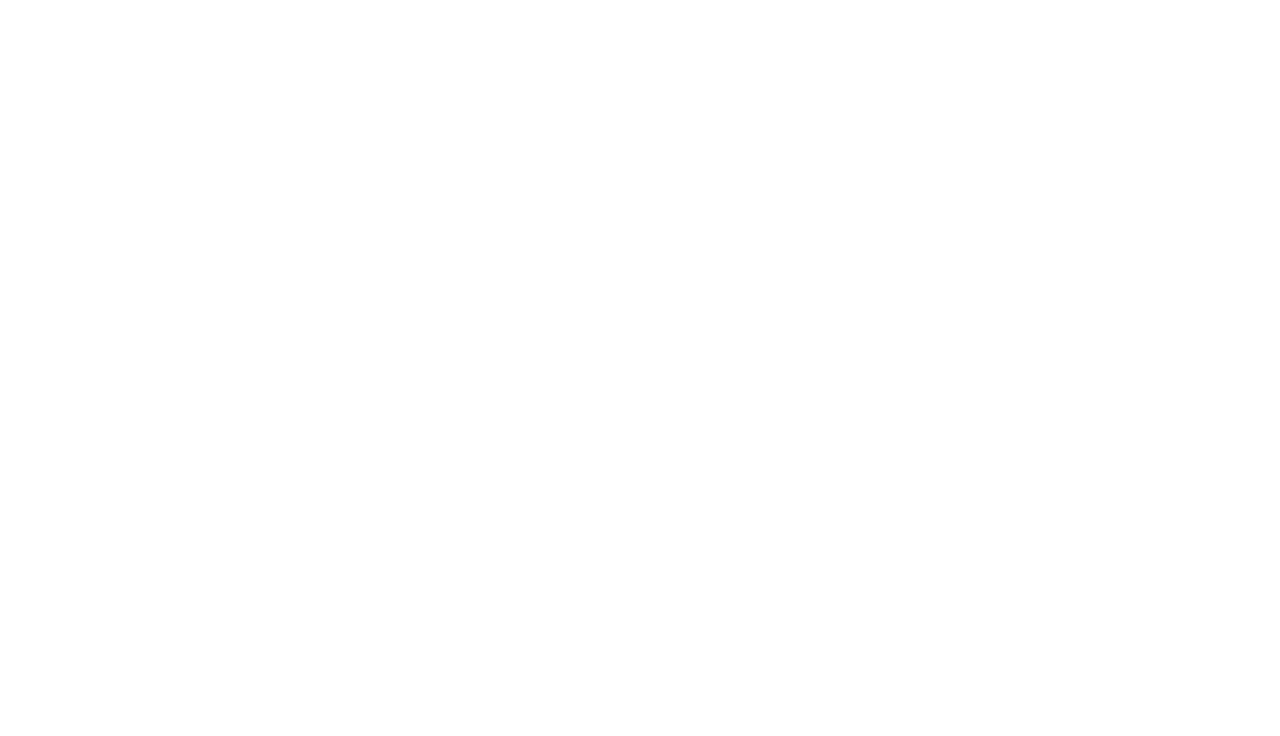
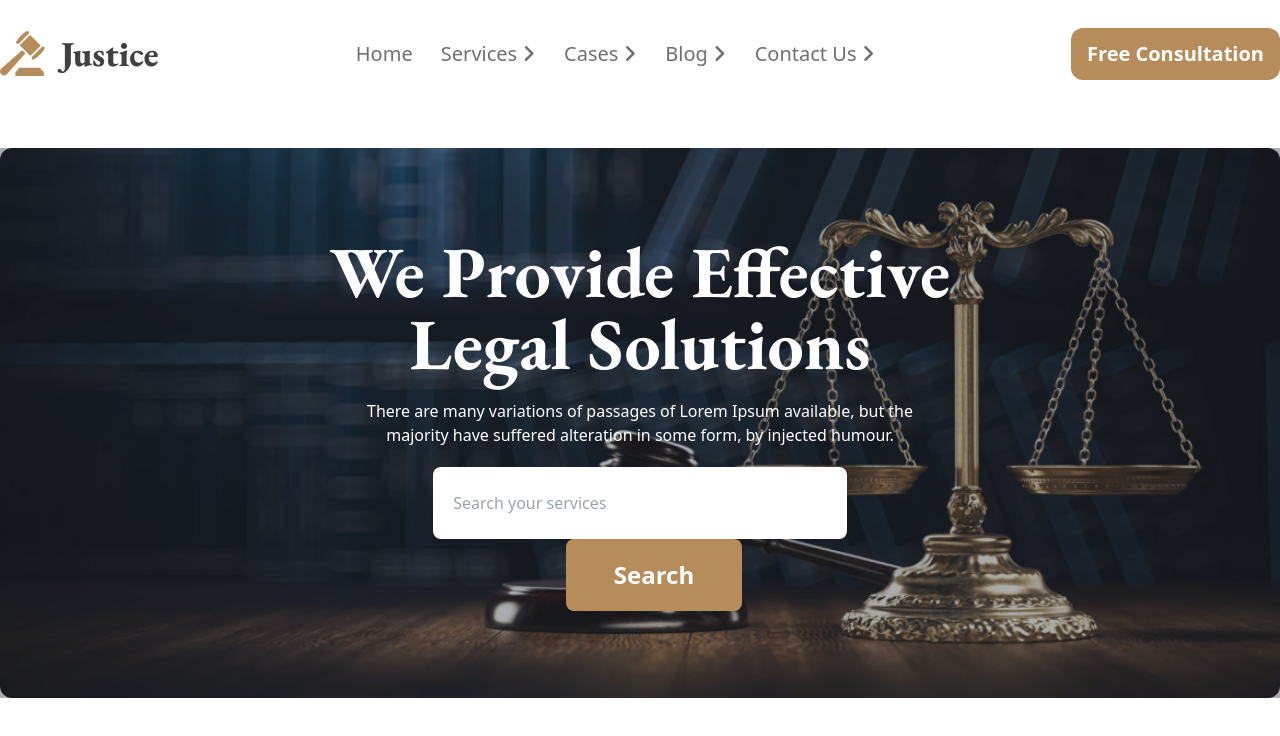
Before and after one commit to Asrafpavel/legal-solution-daisyui-practice, a plain HTML site: page index.html in a window 1280 px wide. Drawn offline with nearby package versions, Linux system fonts and the light colour scheme.

Commit message:
header added

```diff
--- a/index.html
+++ b/index.html
@@ -1,11 +1,102 @@
 <!DOCTYPE html>
-<html lang="en">
+<html data-theme="light" lang="en">
 <head>
     <meta charset="UTF-8">
     <meta name="viewport" content="width=device-width, initial-scale=1.0">
-    <title>Document</title>
+    <title>Legal solution website</title>
+
+    <!-- daisyui sources  -->
+    <link href="https://cdn.jsdelivr.net/npm/daisyui@4.12.10/dist/full.min.css" rel="stylesheet" type="text/css" />
+    <script src="https://cdn.tailwindcss.com"></script>
+
+    <!-- tailwind custom styles -->
+    <script>
+        tailwind.config = {
+          theme: {
+            extend: {
+              colors: {
+                'primary-color': '#414040',
+                'secondary-color': '#707070',
+                'btn-color': '#B68C5A',
+              }
+            }
+          }
+        }
+    </script>
+
+    <!-- google font  -->
+    <link rel="preconnect" href="https://fonts.googleapis.com">
+    <link rel="preconnect" href="https://fonts.gstatic.com" crossorigin>
+    <link href="https://fonts.googleapis.com/css2?family=EB+Garamond:ital,wght@0,400..800;1,400..800&family=Poppins:wght@200;300;400;500;600;700;800;900&display=swap" rel="stylesheet">
+
+    <!-- font awesome  -->
+    <script src="https://kit.fontawesome.com/6728511479.js" crossorigin="anonymous"></script>
+
+    <style>
+        .poppins-font{
+            font-family: "Poppins", sans-serif;
+
+        }
+        .eb-garamond{
+            font-family: "EB Garamond", serif;
+
+        }
+
+    </style>
+
+
+
+
 </head>
 <body>
+    <header class="container mx-auto">
+        <nav class=" text-secondary-color mb-10">
+            <div class=" flex gap-8 flex-col sm:flex-row items-center justify-between py-7 px-5 md:px-0">
+                <div class="block">
+                  <img class="" src="images/logo2.png" alt="">
+                </div>
+                <div class="space-x-6 font-medium ">
+                  <a class=" text-xl">Home</a>
+                  <a class=" text-xl">Services
+                    <i class="fa-solid fa-angle-right"></i>
+                  </a>
+                  <a class=" text-xl"> Cases
+                    <i class="fa-solid fa-angle-right"></i>
+                  </a>
+                  <a class=" text-xl">Blog
+                    <i class="fa-solid fa-angle-right"></i>
+                  </a>
+                  <a class=" text-xl"> Contact Us
+                    <i class="fa-solid fa-angle-right"></i>
+                  </a>
+
+                </div>
+                <div class="shrink-0">
+                    <button class="py-3 font-semibold px-4 rounded-xl text-xl bg-btn-color text-white shrink-0 ">Free Consultation</button>
+                </div>
+              </div>
+        </nav>
+        <div class="hero h-[550px] bg-cover rounded-xl outline outline-none " style="background-image: url(images/banner.png);">
+            <div class="hero-overlay bg-opacity-40"></div>
+            <div class=" text-white text-neutral-content text-center">
+                <div class="">
+                <h1 class="mb-5 text-3xl lg:text-7xl font-bold text-white eb-garamond">We Provide Effective <br>Legal Solutions</h1>
+                <p class="mb-5 max-w-xl mx-auto">
+                    There are many variations of passages of Lorem Ipsum available, but the majority have suffered alteration in some form, by injected humour.
+                </p>
+                <div class="space-y-5 lg:space-y-0">
+                    <input class="py-6 pl-5 w-9/12 lg:w-8/12 rounded-lg" type="text" name="" id="" placeholder="Search your services">
+                    <button class="py-5 px-12  rounded-lg ml-7 text-2xl font-bold bg-btn-color border-none ">Search</button>
+                </div>
+                </div>
+            </div>
+        </div>
+
+    </header>
+    <main>
+
+    </main>
+    <footer></footer>
 
 </body>
 </html>
--- /dev/null
+++ b/tailwind.config.js
@@ -0,0 +1,8 @@
+/** @type {import('tailwindcss').Config} */
+module.exports = {
+    content: ["./src/**/*.{html,js}"],
+    theme: {
+      extend: {},
+    },
+    plugins: [],
+  }
```
